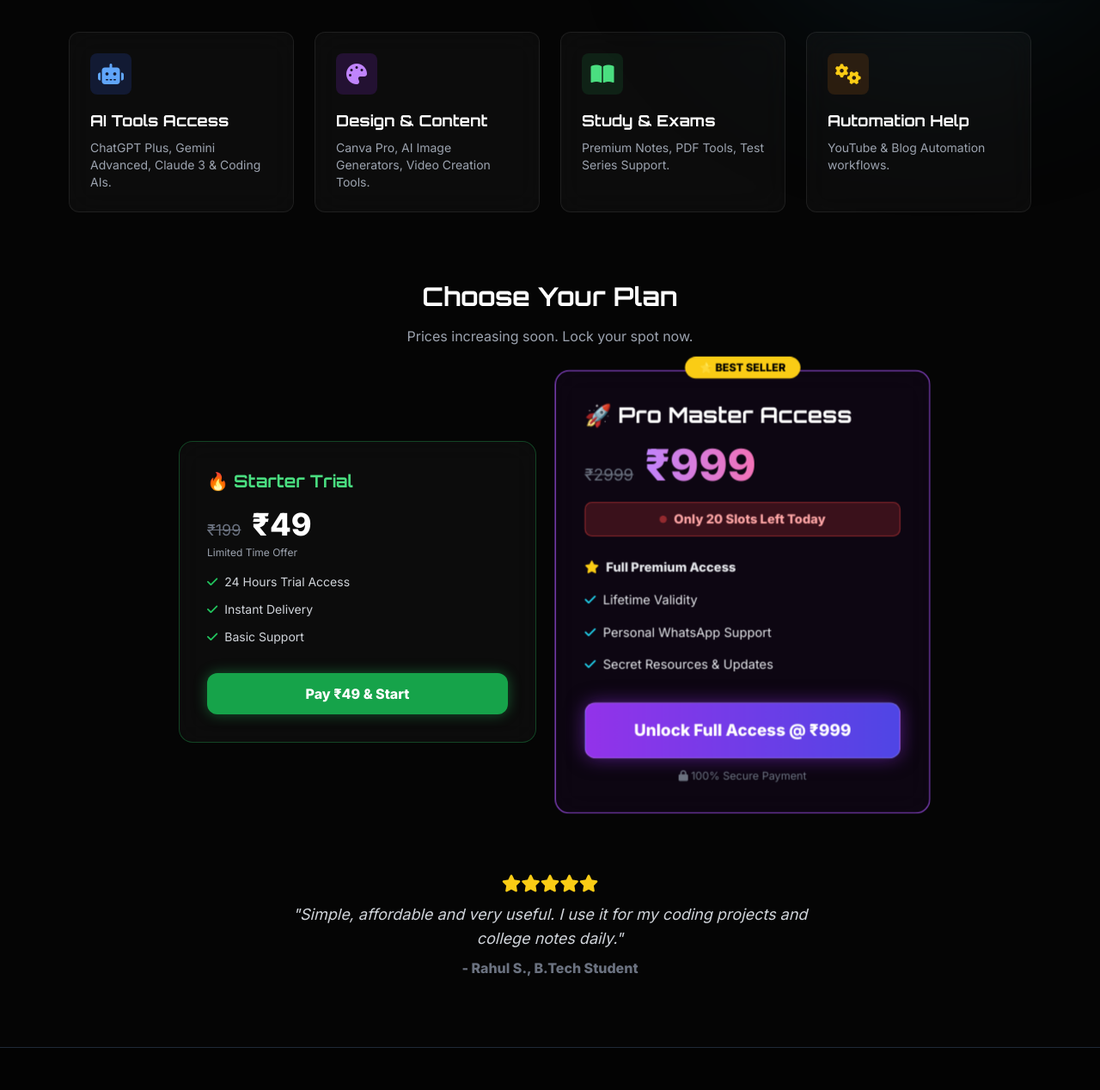
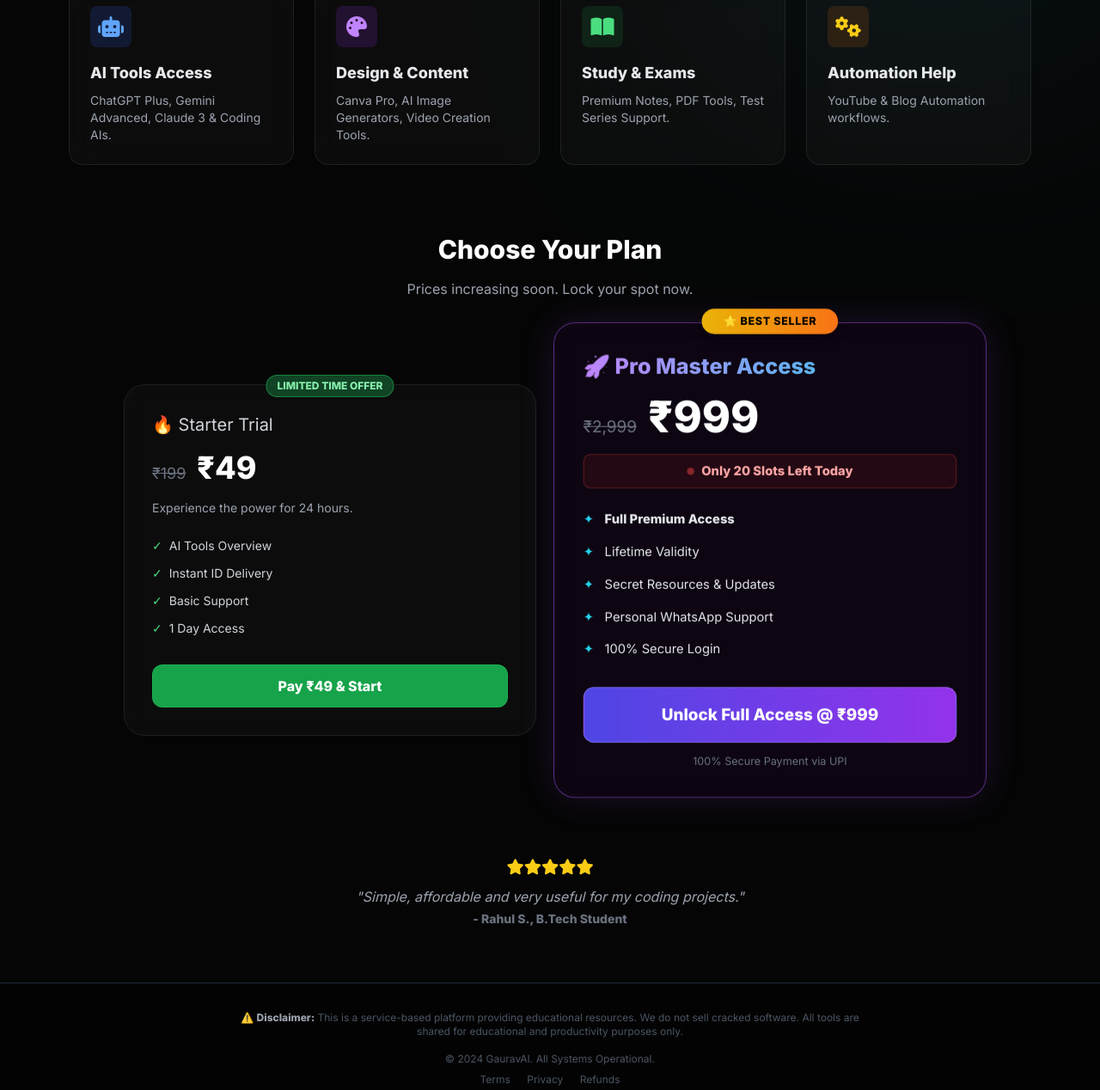
Before and after one commit to homiee-03/gauravservice, a plain HTML site: page index.html in a window 1280 px wide. Shown: the part 792-2060 px from the top of the page at 86% size. Drawn offline with nearby package versions, Linux system fonts and the light colour scheme.

Commit message:
Revise index.html for title and style updates
Updated the title and modified various styles and content for improved aesthetics and clarity.

```diff
--- a/index.html
+++ b/index.html
@@ -3,17 +3,15 @@
 <head>
     <meta charset="UTF-8">
     <meta name="viewport" content="width=device-width, initial-scale=1.0">
-    <title>GauravAI | Premium AI Access</title>
-
+    <title>GauravAI | Hack of All AI</title>
     <script src="https://cdn.tailwindcss.com"></script>
     <link rel="stylesheet" href="https://cdnjs.cloudflare.com/ajax/libs/font-awesome/6.4.0/css/all.min.css">
-    <link href="https://fonts.googleapis.com/css2?family=Inter:wght@300;400;600;800&family=Orbitron:wght@500;700&display=swap" rel="stylesheet">
+    <link href="https://fonts.googleapis.com/css2?family=Inter:wght@300;400;600;800&display=swap" rel="stylesheet">
 
     <style>
         body { font-family: 'Inter', sans-serif; background-color: #050505; color: white; }
-        h1, h2, h3, .brand-font { font-family: 'Orbitron', sans-serif; }
 
-        /* Glassmorphism Effect */
+        /* The Signature Glass Effect (Purana Wala Style) */
         .glass {
             background: rgba(255, 255, 255, 0.03);
             backdrop-filter: blur(16px);
@@ -26,194 +24,190 @@
             transform: translateY(-5px);
         }
 
-        /* Neon Glows */
-        .glow-text { text-shadow: 0 0 10px rgba(6, 182, 212, 0.6); }
-        .glow-btn-green { box-shadow: 0 0 15px rgba(34, 197, 94, 0.4); }
-        .glow-btn-purple { box-shadow: 0 0 20px rgba(147, 51, 234, 0.5); }
+        /* Text Effects */
+        .neon-text {
+            text-shadow: 0 0 10px rgba(56, 189, 248, 0.5);
+        }
 
-        /* Animations */
+        /* Button Glows */
+        .glow-green:hover { box-shadow: 0 0 25px rgba(34, 197, 94, 0.6); }
+        .glow-purple:hover { box-shadow: 0 0 30px rgba(168, 85, 247, 0.7); }
+
+        /* Urgency Pulse Animation */
         @keyframes pulse-red {
-            0%, 100% { opacity: 1; }
+            0% { opacity: 1; }
             50% { opacity: 0.5; }
+            100% { opacity: 1; }
         }
-        .urgent-pulse { animation: pulse-red 2s infinite; }
+        .urgent-pulse {
+            animation: pulse-red 2s infinite;
+        }
     </style>
 </head>
-<body class="relative overflow-x-hidden">
+<body class="relative overflow-x-hidden selection:bg-cyan-500 selection:text-black">
 
-    <div class="fixed top-0 left-0 w-96 h-96 bg-purple-900/30 rounded-full blur-[120px] -z-10"></div>
-    <div class="fixed bottom-0 right-0 w-96 h-96 bg-cyan-900/30 rounded-full blur-[120px] -z-10"></div>
-
-    <a href="https://wa.me/91XXXXXXXXXX" target="_blank" class="fixed bottom-6 right-6 z-50 bg-green-500 hover:bg-green-400 text-white p-4 rounded-full shadow-lg transition transform hover:scale-110 flex items-center gap-2">
-        <i class="fa-brands fa-whatsapp text-2xl"></i>
-        <span class="font-bold hidden md:inline">Chat Now</span>
-    </a>
+    <div class="fixed top-0 left-0 w-96 h-96 bg-purple-600 rounded-full mix-blend-screen filter blur-[150px] opacity-20 -z-10"></div>
+    <div class="fixed bottom-0 right-0 w-96 h-96 bg-cyan-600 rounded-full mix-blend-screen filter blur-[150px] opacity-20 -z-10"></div>
 
     <nav class="flex justify-between items-center p-6 max-w-6xl mx-auto">
-        <div class="text-2xl font-bold tracking-widest text-white brand-font">GAURAV<span class="text-cyan-400">AI.</span></div>
-        <a href="#pricing" class="px-4 py-2 border border-cyan-500/50 rounded-lg text-cyan-400 text-xs font-bold hover:bg-cyan-500/10 transition">
-            GET ACCESS
+        <div class="text-2xl font-bold tracking-tighter text-white">Gaurav<span class="text-cyan-400">AI.</span></div>
+        <a href="https://wa.me/91XXXXXXXXXX" target="_blank" class="text-xs font-mono text-gray-400 border border-gray-800 px-3 py-1 rounded-full bg-black/50 hover:text-white hover:border-green-500 transition">
+            <i class="fa-brands fa-whatsapp text-green-400"></i> Support
         </a>
     </nav>
 
-    <header class="text-center mt-8 mb-16 px-4 max-w-4xl mx-auto">
-        <div class="inline-block px-4 py-1 mb-6 rounded-full bg-yellow-500/10 border border-yellow-500/30 text-yellow-400 text-xs font-bold uppercase tracking-wider">
+    <header class="text-center mt-10 mb-16 px-4">
+        <div class="inline-block px-4 py-1.5 mb-6 border border-yellow-500/30 rounded-full bg-yellow-500/10 text-yellow-400 text-xs font-bold uppercase tracking-widest">
             ⚡ Save Time | 💰 Save Money | 🤖 Work Smarter
         </div>
-
-        <h1 class="text-4xl md:text-6xl font-extrabold mb-6 leading-tight">
-            Access Premium <span class="text-transparent bg-clip-text bg-gradient-to-r from-cyan-400 to-purple-500 glow-text">AI Tools</span> at One Place
+        <h1 class="text-5xl md:text-7xl font-extrabold mb-6 leading-tight">
+            Access Premium <span class="text-transparent bg-clip-text bg-gradient-to-r from-cyan-400 to-purple-500 neon-text">AI Tools</span>
         </h1>
-
-        <p class="text-gray-400 text-lg mb-8">
+        <p class="text-gray-400 text-lg md:text-xl max-w-3xl mx-auto mb-8">
             ChatGPT 4 • Gemini Advanced • Canva Pro • Coding AI • Automation <br>
-            <span class="text-white font-semibold">Stop paying monthly subscriptions. Get everything here.</span>
+            <span class="text-white font-medium">Stop paying monthly subscriptions. Get everything here.</span>
         </p>
 
         <div class="flex flex-col md:flex-row justify-center gap-4">
-            <a href="#pricing" class="px-8 py-4 rounded-xl bg-gradient-to-r from-cyan-600 to-blue-600 text-white font-bold text-lg hover:scale-105 transition glow-btn-purple">
+            <a href="#pricing" class="px-8 py-4 rounded-xl bg-gradient-to-r from-cyan-600 to-blue-600 text-white font-bold text-lg hover:scale-105 transition glow-purple shadow-lg">
                 🔥 Get Instant Access
             </a>
-            <a href="https://wa.me/91XXXXXXXXXX" class="px-8 py-4 rounded-xl border border-gray-600 hover:border-green-500 hover:text-green-400 transition font-bold text-lg flex items-center justify-center gap-2">
-                <i class="fa-brands fa-whatsapp"></i> Contact on WhatsApp
+            <a href="https://wa.me/91XXXXXXXXXX" class="px-8 py-4 rounded-xl border border-gray-700 hover:border-green-500 hover:text-green-400 transition font-bold text-lg flex items-center justify-center gap-2">
+                <i class="fa-brands fa-whatsapp"></i> Chat on WhatsApp
             </a>
         </div>
     </header>
 
     <section class="max-w-6xl mx-auto px-4 mb-20">
         <div class="glass rounded-2xl p-8 border-l-4 border-cyan-500">
-            <h2 class="text-2xl font-bold mb-6 text-center md:text-left">🔐 Why 1000+ Users Trust Gaurav AI?</h2>
-            <div class="grid grid-cols-1 md:grid-cols-2 lg:grid-cols-4 gap-6 text-sm">
+            <h4 class="text-gray-400 text-sm uppercase tracking-widest mb-6 font-bold">Why 1000+ Users Trust Us?</h4>
+            <div class="grid grid-cols-1 md:grid-cols-4 gap-6 text-sm">
                 <div class="flex items-center gap-3">
                     <i class="fa-solid fa-infinity text-cyan-400 text-xl"></i>
-                    <span>Long-term Stable Access</span>
+                    <span>Lifetime Access</span>
                 </div>
                 <div class="flex items-center gap-3">
                     <i class="fa-solid fa-bolt text-yellow-400 text-xl"></i>
-                    <span>Instant ID & Password</span>
+                    <span>Instant ID Delivery</span>
                 </div>
                 <div class="flex items-center gap-3">
                     <i class="fa-solid fa-headset text-green-400 text-xl"></i>
-                    <span>Personal WhatsApp Support</span>
+                    <span>Personal Support</span>
                 </div>
                 <div class="flex items-center gap-3">
-                    <i class="fa-solid fa-laptop-code text-purple-400 text-xl"></i>
-                    <span>No Tech Skills Required</span>
+                    <i class="fa-solid fa-indian-rupee-sign text-purple-400 text-xl"></i>
+                    <span>Best Price in India</span>
                 </div>
             </div>
         </div>
     </section>
 
     <section class="max-w-6xl mx-auto px-4 mb-20">
-        <h2 class="text-center text-3xl font-bold mb-10">What You Get Inside</h2>
+        <h2 class="text-center text-2xl font-bold mb-10 text-white">Everything You Get Inside</h2>
         <div class="grid grid-cols-1 md:grid-cols-2 lg:grid-cols-4 gap-6">
-            <div class="glass p-6 rounded-xl hover:shadow-[0_0_20px_rgba(6,182,212,0.3)]">
+            <div class="glass p-6 rounded-2xl hover:border-blue-500/50">
                 <div class="bg-blue-900/30 w-12 h-12 rounded-lg flex items-center justify-center mb-4 text-blue-400 text-2xl"><i class="fa-solid fa-robot"></i></div>
-                <h3 class="font-bold text-lg mb-2">AI Tools Access</h3>
+                <h3 class="font-bold text-lg mb-2 text-gray-200">AI Tools Access</h3>
                 <p class="text-gray-400 text-sm">ChatGPT Plus, Gemini Advanced, Claude 3 & Coding AIs.</p>
             </div>
-            <div class="glass p-6 rounded-xl hover:shadow-[0_0_20px_rgba(168,85,247,0.3)]">
+            <div class="glass p-6 rounded-2xl hover:border-purple-500/50">
                 <div class="bg-purple-900/30 w-12 h-12 rounded-lg flex items-center justify-center mb-4 text-purple-400 text-2xl"><i class="fa-solid fa-palette"></i></div>
-                <h3 class="font-bold text-lg mb-2">Design & Content</h3>
+                <h3 class="font-bold text-lg mb-2 text-gray-200">Design & Content</h3>
                 <p class="text-gray-400 text-sm">Canva Pro, AI Image Generators, Video Creation Tools.</p>
             </div>
-            <div class="glass p-6 rounded-xl hover:shadow-[0_0_20px_rgba(34,197,94,0.3)]">
+            <div class="glass p-6 rounded-2xl hover:border-green-500/50">
                 <div class="bg-green-900/30 w-12 h-12 rounded-lg flex items-center justify-center mb-4 text-green-400 text-2xl"><i class="fa-solid fa-book-open"></i></div>
-                <h3 class="font-bold text-lg mb-2">Study & Exams</h3>
+                <h3 class="font-bold text-lg mb-2 text-gray-200">Study & Exams</h3>
                 <p class="text-gray-400 text-sm">Premium Notes, PDF Tools, Test Series Support.</p>
             </div>
-            <div class="glass p-6 rounded-xl hover:shadow-[0_0_20px_rgba(234,179,8,0.3)]">
+            <div class="glass p-6 rounded-2xl hover:border-yellow-500/50">
                 <div class="bg-yellow-900/30 w-12 h-12 rounded-lg flex items-center justify-center mb-4 text-yellow-400 text-2xl"><i class="fa-solid fa-gears"></i></div>
-                <h3 class="font-bold text-lg mb-2">Automation Help</h3>
+                <h3 class="font-bold text-lg mb-2 text-gray-200">Automation Help</h3>
                 <p class="text-gray-400 text-sm">YouTube & Blog Automation workflows.</p>
             </div>
         </div>
     </section>
 
-    <section id="pricing" class="max-w-4xl mx-auto px-4 mb-20">
-        <h2 class="text-center text-3xl font-bold mb-4">Choose Your Plan</h2>
+    <section id="pricing" class="max-w-5xl mx-auto px-4 pb-20">
+        <h2 class="text-center text-3xl font-bold mb-4 text-white">Choose Your Plan</h2>
         <p class="text-center text-gray-400 mb-10">Prices increasing soon. Lock your spot now.</p>
 
         <div class="grid md:grid-cols-2 gap-8 items-center">
 
-            <div class="glass rounded-2xl p-8 relative border-green-500/30">
-                <h3 class="text-xl font-bold text-green-400">🔥 Starter Trial</h3>
+            <div class="glass rounded-3xl p-8 relative hover:border-green-500/50 transition duration-300 group">
+                <div class="absolute -top-3 left-1/2 transform -translate-x-1/2 bg-green-900/80 border border-green-500/50 text-green-300 text-xs font-bold px-3 py-1 rounded-full">
+                    LIMITED TIME OFFER
+                </div>
+                <h3 class="text-xl text-gray-300 font-medium">🔥 Starter Trial</h3>
                 <div class="my-4">
                     <span class="text-gray-500 line-through text-lg">₹199</span>
                     <span class="text-4xl font-bold text-white ml-2">₹49</span>
-                    <span class="text-xs text-gray-400 block mt-1">Limited Time Offer</span>
                 </div>
+                <p class="text-sm text-gray-400 mb-6">Experience the power for 24 hours.</p>
+
                 <ul class="space-y-3 mb-8 text-sm text-gray-300">
-                    <li class="flex items-center"><i class="fa-solid fa-check text-green-500 mr-2"></i> 24 Hours Trial Access</li>
-                    <li class="flex items-center"><i class="fa-solid fa-check text-green-500 mr-2"></i> Instant Delivery</li>
-                    <li class="flex items-center"><i class="fa-solid fa-check text-green-500 mr-2"></i> Basic Support</li>
+                    <li class="flex items-center"><span class="text-green-400 mr-2">✓</span> AI Tools Overview</li>
+                    <li class="flex items-center"><span class="text-green-400 mr-2">✓</span> Instant ID Delivery</li>
+                    <li class="flex items-center"><span class="text-green-400 mr-2">✓</span> Basic Support</li>
+                    <li class="flex items-center"><span class="text-green-400 mr-2">✓</span> 1 Day Access</li>
                 </ul>
-                <button onclick="window.location.href='https://razorpay.com/payment-link-placeholder'" class="w-full py-3 rounded-xl bg-green-600 hover:bg-green-500 text-white font-bold transition glow-btn-green">
+
+                <a href="#" class="block w-full text-center py-3 rounded-xl bg-green-600 text-white font-bold hover:bg-green-500 transition glow-green border border-green-400/20">
                     Pay ₹49 & Start
-                </button>
+                </a>
             </div>
 
-            <div class="glass rounded-2xl p-8 relative border-purple-500 transform md:scale-105 bg-purple-900/10">
-                <div class="absolute -top-4 left-1/2 transform -translate-x-1/2 bg-yellow-400 text-black text-xs font-bold px-4 py-1 rounded-full uppercase">
-                    ⭐ Best Seller
+            <div class="glass rounded-3xl p-8 relative border-purple-500/50 transform md:scale-105 shadow-[0_0_40px_rgba(168,85,247,0.15)] bg-purple-900/10">
+                <div class="absolute -top-4 left-1/2 transform -translate-x-1/2 bg-gradient-to-r from-yellow-500 to-orange-500 text-black text-xs font-bold px-6 py-1.5 rounded-full shadow-lg tracking-wider">
+                    ⭐ BEST SELLER
                 </div>
 
-                <h3 class="text-2xl font-bold text-white">🚀 Pro Master Access</h3>
+                <h3 class="text-2xl text-transparent bg-clip-text bg-gradient-to-r from-purple-400 to-cyan-400 font-bold">🚀 Pro Master Access</h3>
                 <div class="my-4">
-                    <span class="text-gray-500 line-through text-lg">₹2999</span>
-                    <span class="text-5xl font-extrabold text-transparent bg-clip-text bg-gradient-to-r from-purple-400 to-pink-400 ml-2">₹999</span>
+                    <span class="text-gray-500 line-through text-lg">₹2,999</span>
+                    <span class="text-5xl font-extrabold text-white ml-2">₹999</span>
                 </div>
 
-                <div class="bg-red-500/20 border border-red-500/50 text-red-300 px-4 py-2 rounded-lg text-sm font-bold mb-6 flex items-center justify-center gap-2">
-                    <div class="w-2 h-2 bg-red-500 rounded-full urgent-pulse"></div>
-                    Only 20 Slots Left Today
+                <div class="flex items-center justify-center gap-2 mb-6 text-red-300 text-sm font-bold bg-red-900/20 py-2 rounded-lg border border-red-500/30">
+                    <div class="w-2 h-2 bg-red-500 rounded-full urgent-pulse"></div> Only 20 Slots Left Today
                 </div>
 
                 <ul class="space-y-4 mb-8 text-sm text-gray-200">
-                    <li class="flex items-center"><i class="fa-solid fa-star text-yellow-400 mr-2"></i> <strong>Full Premium Access</strong></li>
-                    <li class="flex items-center"><i class="fa-solid fa-check text-cyan-400 mr-2"></i> Lifetime Validity</li>
-                    <li class="flex items-center"><i class="fa-solid fa-check text-cyan-400 mr-2"></i> Personal WhatsApp Support</li>
-                    <li class="flex items-center"><i class="fa-solid fa-check text-cyan-400 mr-2"></i> Secret Resources & Updates</li>
+                    <li class="flex items-center"><span class="text-cyan-400 mr-3">✦</span> <strong>Full Premium Access</strong></li>
+                    <li class="flex items-center"><span class="text-cyan-400 mr-3">✦</span> Lifetime Validity</li>
+                    <li class="flex items-center"><span class="text-cyan-400 mr-3">✦</span> Secret Resources & Updates</li>
+                    <li class="flex items-center"><span class="text-cyan-400 mr-3">✦</span> Personal WhatsApp Support</li>
+                    <li class="flex items-center"><span class="text-cyan-400 mr-3">✦</span> 100% Secure Login</li>
                 </ul>
 
-                <button onclick="window.location.href='https://razorpay.com/payment-link-placeholder'" class="w-full py-4 rounded-xl bg-gradient-to-r from-purple-600 to-indigo-600 text-white font-bold text-lg hover:scale-[1.02] transition glow-btn-purple border border-white/20">
+                <a href="#" class="block w-full text-center py-4 rounded-xl bg-gradient-to-r from-indigo-600 to-purple-600 text-white font-bold hover:scale-[1.02] transition glow-purple text-lg border border-white/20">
                     Unlock Full Access @ ₹999
-                </button>
-                <p class="text-center text-xs text-gray-500 mt-3"><i class="fa-solid fa-lock"></i> 100% Secure Payment</p>
+                </a>
+                <p class="text-center text-xs text-gray-500 mt-3">100% Secure Payment via UPI</p>
             </div>
 
         </div>
     </section>
 
-    <section class="max-w-2xl mx-auto px-4 mb-20 text-center">
-        <div class="text-yellow-400 text-xl mb-2">
+    <section class="max-w-2xl mx-auto px-4 mb-16 text-center">
+        <div class="text-yellow-400 text-lg mb-2">
             <i class="fa-solid fa-star"></i><i class="fa-solid fa-star"></i><i class="fa-solid fa-star"></i><i class="fa-solid fa-star"></i><i class="fa-solid fa-star"></i>
         </div>
-        <p class="text-lg italic text-gray-300">"Simple, affordable and very useful. I use it for my coding projects and college notes daily."</p>
-        <p class="text-gray-500 font-bold mt-2">- Rahul S., B.Tech Student</p>
+        <p class="text-gray-400 italic">"Simple, affordable and very useful for my coding projects."</p>
+        <p class="text-gray-500 text-sm font-bold mt-1">- Rahul S., B.Tech Student</p>
     </section>
 
-    <section class="border-t border-gray-800 bg-black/40 py-12 px-4 text-center">
-        <h3 class="text-2xl font-bold mb-4">📞 Need Access Instantly?</h3>
-        <p class="text-gray-400 mb-6">Message us on WhatsApp & get your ID within minutes.</p>
-        <a href="https://wa.me/91XXXXXXXXXX" class="inline-flex items-center gap-2 px-6 py-3 bg-green-600 rounded-lg text-white font-bold hover:bg-green-500 transition">
-            <i class="fa-brands fa-whatsapp"></i> Chat on WhatsApp
-        </a>
-    </section>
-
-    <footer class="py-8 text-center px-4">
-        <div class="max-w-4xl mx-auto bg-gray-900/50 rounded-lg p-4 mb-6 border border-gray-800">
-            <p class="text-xs text-gray-500">
-                ⚠️ <span class="font-bold text-gray-400">Disclaimer:</span> This is a service-based platform providing educational resources. We do not sell cracked or illegal software. All tools are shared for educational and productivity purposes only.
-            </p>
+    <footer class="text-center py-8 text-gray-600 text-xs border-t border-gray-800 bg-black/40">
+        <div class="max-w-3xl mx-auto px-4 mb-4">
+            <p class="mb-2">⚠️ <span class="text-gray-400 font-bold">Disclaimer:</span> This is a service-based platform providing educational resources. We do not sell cracked software. All tools are shared for educational and productivity purposes only.</p>
         </div>
-        <p class="text-gray-600 text-xs">&copy; 2024 GauravAI. All Rights Reserved.</p>
-        <div class="mt-2 space-x-4 text-xs text-gray-500">
-            <a href="#" class="hover:text-white">Terms</a>
-            <a href="#" class="hover:text-white">Privacy</a>
-            <a href="#" class="hover:text-white">Refund Policy</a>
+        <p>&copy; 2024 GauravAI. All Systems Operational.</p>
+        <div class="mt-2 space-x-4">
+            <a href="#" class="hover:text-gray-400">Terms</a>
+            <a href="#" class="hover:text-gray-400">Privacy</a>
+            <a href="#" class="hover:text-gray-400">Refunds</a>
         </div>
     </footer>
 
 </body>
-    </html>
+</html>
```
